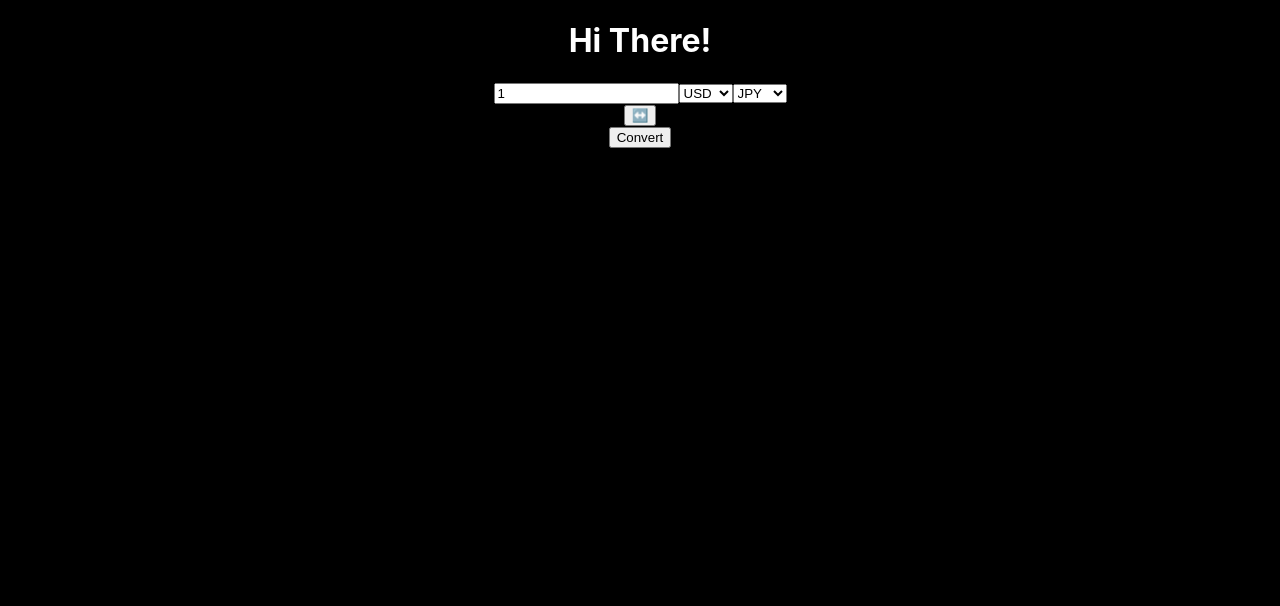
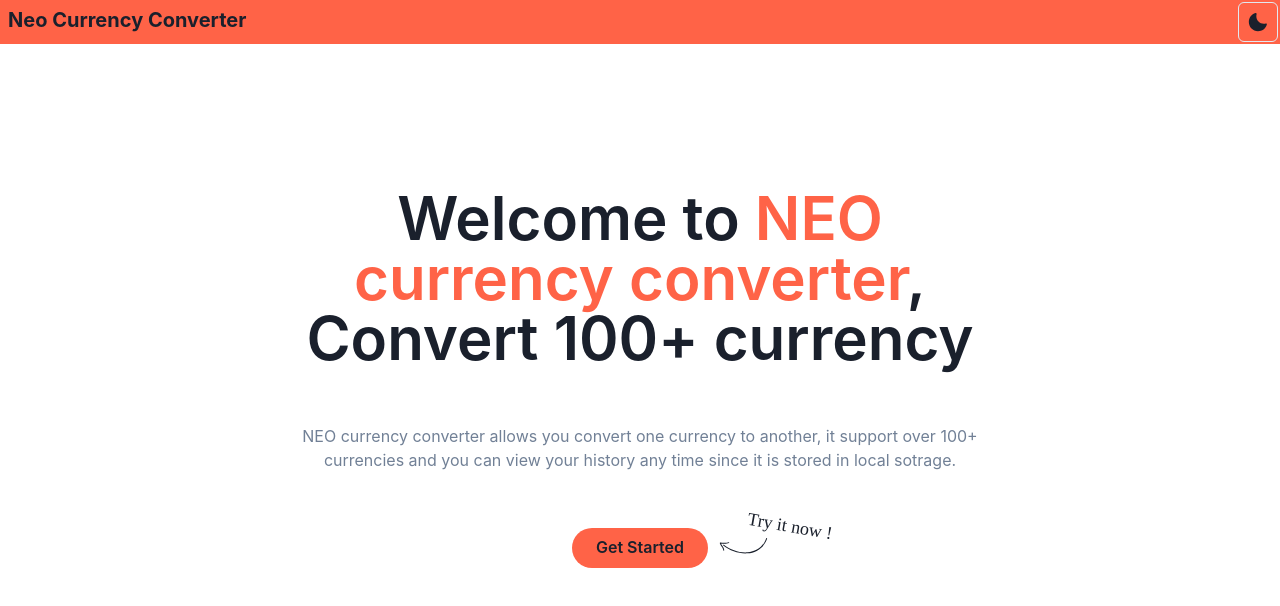
Before and after one commit to mostafa-taman-ashtrei/neo-currency-converter, a React (Create React App) app: page / in a window 1280 px wide. Shown: the top 606 px of the page. Built offline with nearby package versions, Linux system fonts and the light colour scheme.

Commit message:
add chakura ui & landing page

```diff
--- a/src/App.tsx
+++ b/src/App.tsx
@@ -1,13 +1,19 @@
 import React from 'react';
-import CurrencyComponent from './components/currencyComponent';
-import './App.css';
+import { ChakraProvider } from '@chakra-ui/react';
+import { BrowserRouter as Router, Route } from 'react-router-dom';
+import Nav from './components/Navbar';
+import CurrencyComponent from './pages/CurrencyPage';
+import LandingPage from './pages/LandingPage';
 
 const App: React.FC = () => {
     return (
-        <div className="App">
-            <h1>Hi There!</h1>
-            <CurrencyComponent />
-        </div>
+        <ChakraProvider>
+            <Router>
+                <Nav />
+                <Route exact path="/" component={LandingPage} />
+                <Route path="/currency" component={CurrencyComponent} />
+            </Router>
+        </ChakraProvider>
     );
 };
 
--- /dev/null
+++ b/src/components/History/index.tsx
@@ -0,0 +1,30 @@
+import React from 'react';
+import { v4 } from 'uuid';
+import { historyType } from '../../types';
+
+interface props {
+    history: historyType[];
+}
+
+const HistoryComponent: React.FC<props> = ({ history }) => {
+    return (
+        <ol>
+            <h2>
+                You have
+                {' '}
+                {history.length}
+                {' '}
+                items in your history
+            </h2>
+            {history.map((h: historyType) => (
+                <li key={v4()}>
+                    {h.date}
+                    {' '}
+                    {h.conversion}
+                </li>
+            ))}
+        </ol>
+    );
+};
+
+export default HistoryComponent;
--- /dev/null
+++ b/src/components/Navbar/ThemeToggle.tsx
@@ -0,0 +1,19 @@
+import React from 'react';
+import { useColorMode, IconButton } from '@chakra-ui/react';
+import { MoonIcon, SunIcon } from '@chakra-ui/icons';
+
+const ThemeToggle: React.FC = () => {
+    const { colorMode, toggleColorMode } = useColorMode();
+    return (
+        <IconButton
+            aria-label="Toggle Dark Switch"
+            icon={colorMode === 'dark' ? <SunIcon /> : <MoonIcon />}
+            onClick={toggleColorMode}
+            fontSize="xl"
+            m="0.5"
+            variant="outline"
+        />
+    );
+};
+
+export default ThemeToggle;
--- /dev/null
+++ b/src/components/Navbar/index.tsx
@@ -0,0 +1,22 @@
+import React from 'react';
+import {
+    Flex, Heading, Box, Spacer,
+} from '@chakra-ui/react';
+import { Link as RouterLink } from 'react-router-dom';
+import ThemeToggle from './ThemeToggle';
+
+const Nav: React.FC = () => (
+    <Flex as="nav" backgroundColor="tomato">
+        <Box p="2">
+            <RouterLink to="/"><Heading size="md">Neo Currency Converter</Heading></RouterLink>
+        </Box>
+
+        <Spacer />
+
+        <Box>
+            <ThemeToggle />
+        </Box>
+    </Flex>
+);
+
+export default Nav;
--- a/src/components/currencyComponent.tsx
+++ b/src/pages/CurrencyPage.tsx
@@ -4,9 +4,9 @@ import useLocalStorage from '../hooks/useLocalStorage';
 import { historyType } from '../types';
 import currencyOptions from '../utils/currencies';
 import speak from '../utils/speak';
-import HistoryComponent from './historyComponent';
+import HistoryComponent from '../components/History';
 
-const CurrencyComponent: React.FC = () => {
+const CurrencyPage: React.FC = () => {
     const [fromCurrency, setFromCurrency] = useLocalStorage<string>('fromCurrency', 'USD');
     const [toCurrency, setToCurrency] = useLocalStorage<string>('toCurrency', 'JPY');
     const [amount, setAmount] = useLocalStorage<number>('amount', 1);
@@ -82,4 +82,4 @@ const CurrencyComponent: React.FC = () => {
     );
 };
 
-export default CurrencyComponent;
+export default CurrencyPage;
--- /dev/null
+++ b/src/pages/LandingPage.tsx
@@ -0,0 +1,102 @@
+import React from 'react';
+import { Link as RouterLink } from 'react-router-dom';
+import {
+    Box,
+    Heading,
+    Container,
+    Text,
+    Button,
+    Stack,
+    Icon,
+    useColorModeValue,
+    createIcon,
+} from '@chakra-ui/react';
+
+const Arrow = createIcon({
+    displayName: 'Arrow',
+    viewBox: '0 0 72 24',
+    path: (
+        <path
+            fillRule="evenodd"
+            clipRule="evenodd"
+            d="M0.600904 7.08166C0.764293 6.8879 1.01492 6.79004 1.26654 6.82177C2.83216 7.01918 5.20326 7.24581 7.54543 7.23964C9.92491 7.23338 12.1351 6.98464 13.4704 6.32142C13.84 6.13785 14.2885 6.28805 14.4722 6.65692C14.6559 7.02578 14.5052 7.47362 14.1356 7.6572C12.4625 8.48822 9.94063 8.72541 7.54852 8.7317C5.67514 8.73663 3.79547 8.5985 2.29921 8.44247C2.80955 9.59638 3.50943 10.6396 4.24665 11.7384C4.39435 11.9585 4.54354 12.1809 4.69301 12.4068C5.79543 14.0733 6.88128 15.8995 7.1179 18.2636C7.15893 18.6735 6.85928 19.0393 6.4486 19.0805C6.03792 19.1217 5.67174 18.8227 5.6307 18.4128C5.43271 16.4346 4.52957 14.868 3.4457 13.2296C3.3058 13.0181 3.16221 12.8046 3.01684 12.5885C2.05899 11.1646 1.02372 9.62564 0.457909 7.78069C0.383671 7.53862 0.437515 7.27541 0.600904 7.08166ZM5.52039 10.2248C5.77662 9.90161 6.24663 9.84687 6.57018 10.1025C16.4834 17.9344 29.9158 22.4064 42.0781 21.4773C54.1988 20.5514 65.0339 14.2748 69.9746 0.584299C70.1145 0.196597 70.5427 -0.0046455 70.931 0.134813C71.3193 0.274276 71.5206 0.70162 71.3807 1.08932C66.2105 15.4159 54.8056 22.0014 42.1913 22.965C29.6185 23.9254 15.8207 19.3142 5.64226 11.2727C5.31871 11.0171 5.26415 10.5479 5.52039 10.2248Z"
+            fill="currentColor"
+        />
+    ),
+});
+
+const LandingPage: React.FC = () => {
+    return (
+        <>
+            <Container maxW="3xl">
+                <Stack
+                    as={Box}
+                    textAlign="center"
+                    spacing={{ base: 8, md: 14 }}
+                    py={{ base: 20, md: 36 }}
+                >
+                    <Heading
+                        fontWeight={600}
+                        fontSize={{ base: '2xl', sm: '4xl', md: '6xl' }}
+                        lineHeight="100%"
+                    >
+                        Welcome to
+                        {' '}
+                        <Text as="span" color="tomato">
+                            NEO currency converter
+                        </Text>
+                        , Convert 100+ currency
+                        <br />
+
+                    </Heading>
+                    <Text color="gray.500">
+                        NEO currency converter allows you convert one currency to another, it support over 100+
+                        currencies and you can view your history any time since it is stored in local sotrage.
+                    </Text>
+                    <Stack
+                        direction="column"
+                        spacing={3}
+                        align="center"
+                        alignSelf="center"
+                        position="relative"
+                    >
+                        <RouterLink to="/currency">
+                            <Button
+                                bg="tomato"
+                                rounded="full"
+                                px={6}
+                                _hover={{
+                                    bg: 'red.600',
+                                }}
+                            >
+                                Get Started
+                            </Button>
+                        </RouterLink>
+                        <Box>
+                            <Icon
+                                as={Arrow}
+                                color={useColorModeValue('gray.800', 'gray.300')}
+                                w={71}
+                                position="absolute"
+                                right={-71}
+                                top="10px"
+                            />
+                            <Text
+                                fontSize="lg"
+                                fontFamily="Caveat"
+                                position="absolute"
+                                right="-125px"
+                                top="-15px"
+                                transform="rotate(10deg)"
+                            >
+                                Try it now !
+                            </Text>
+                        </Box>
+                    </Stack>
+                </Stack>
+            </Container>
+        </>
+    );
+};
+
+export default LandingPage;
```
Also changed, not shown: package.json (+7 -0 lines), 1 other file (tests, documents, lock files or other folders).
